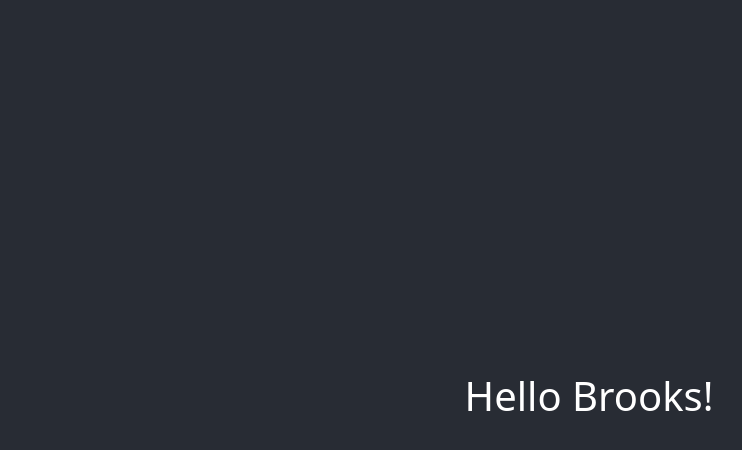
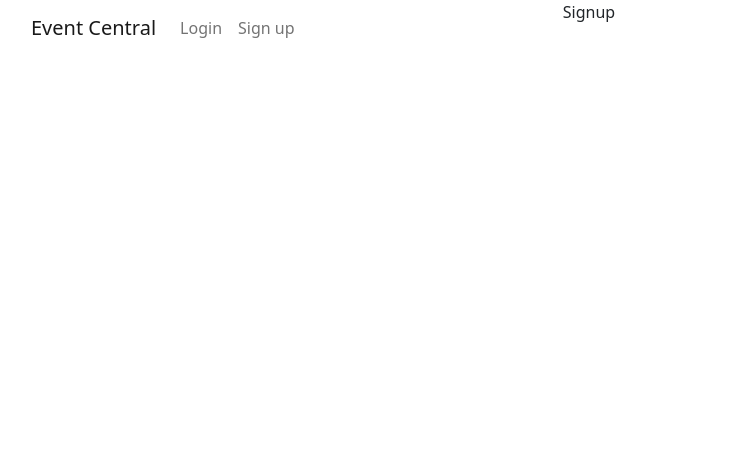
Before and after one commit to brooksd/community-events-management-system-front-end, a React (Create React App) app: page /sign-up in a window 1280 px wide. Shown: the top 450 px of the page, without its empty margins (51-793 px from the left). Built offline with nearby package versions, Linux system fonts and the light colour scheme.

Commit message:
adds the routes for the login and signup pages

```diff
--- a/src/App.js
+++ b/src/App.js
@@ -1,13 +1,45 @@
 import '../node_modules/bootstrap/dist/css/bootstrap.min.css';
 import './App.css';
+import { BrowserRouter as Router, Routes, Route, Link } from 'react-router-dom';
+import Login from './components/Login';
+import SignUp from './components/SignUp';
 
 function App() {
   return (
-    <div className="App">
-      <header className="App-header">
-        <h1>Hello Brooks!</h1>
-      </header>
-    </div>
+    <Router>
+      <div className="App">
+        <nav className="navbar navbar-expand-lg navbar-light fixed-top">
+          <div className="container">
+            <Link className="navbar-brand" to={'/sign-in'}>
+              Event Central
+            </Link>
+            <div className="collapse navbar-collapse" id="navbarTogglerDemo02">
+              <ul className="navbar-nav ml-auto">
+                <li className="nav-item">
+                  <Link className="nav-link" to={'/sign-in'}>
+                    Login
+                  </Link>
+                </li>
+                <li className="nav-item">
+                  <Link className="nav-link" to={'/sign-up'}>
+                    Sign up
+                  </Link>
+                </li>
+              </ul>
+            </div>
+          </div>
+        </nav>
+        <div className="auth-wrapper">
+          <div className="auth-inner">
+            <Routes>
+              <Route exact path="/" element={<Login />} />
+              <Route path="/sign-in" element={<Login />} />
+              <Route path="/sign-up" element={<SignUp />} />
+            </Routes>
+          </div>
+        </div>
+      </div>
+    </Router>
   );
 }
 
--- a/src/components/Signup.js
+++ b/src/components/SignUp.js
@@ -1,9 +1,9 @@
 import React from 'react'
 
-const Signup = () => {
+const SignUp = () => {
   return (
     <div>Signup</div>
   )
 }
 
-export default Signup
+export default SignUp
```
